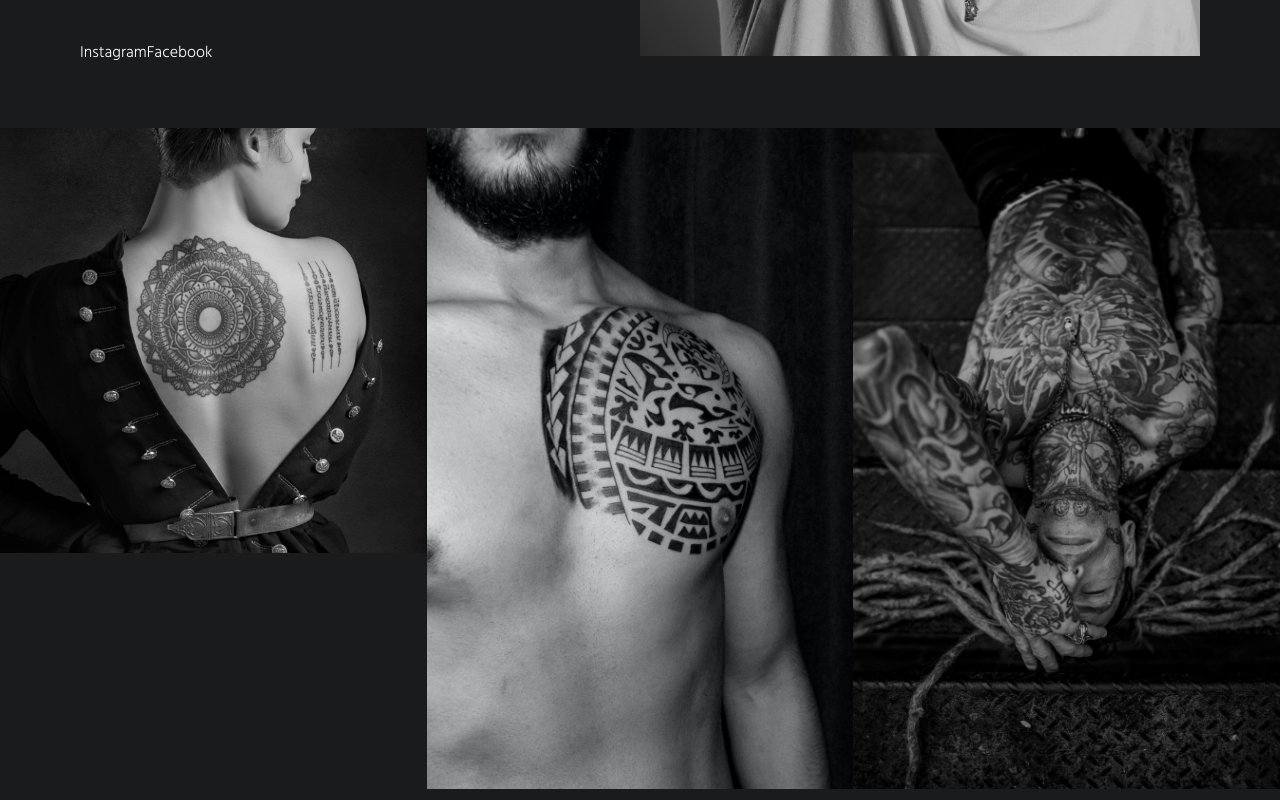
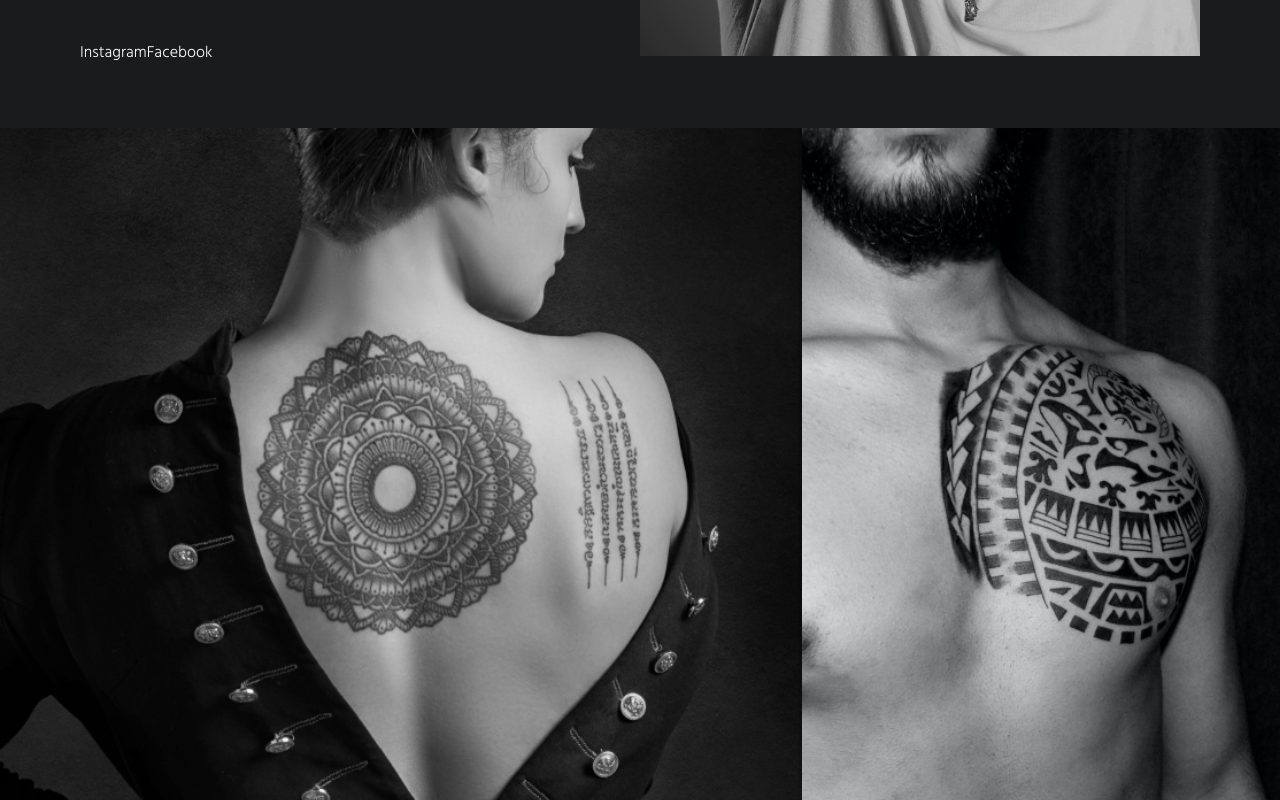
Before and after one commit to MariaZakharova0805/tattoo, a React (Vite) app: page /artists/Craig in a window 1280 px wide. Shown: the part 800-1600 px from the top of the page. Built offline with nearby package versions, Linux system fonts and the light colour scheme.

Commit message:
image slider fixed

```diff
--- a/src/entities/iframe/iframe.module.css
+++ b/src/entities/iframe/iframe.module.css
@@ -5,6 +5,7 @@
     filter: grayscale(100%) contrast(1);
     opacity: 0.8;
     border: none;
+    margin-bottom: 68px;
 }
 @media (min-width:768px) {
     .map {
--- a/src/entities/iframe/iframe.tsx
+++ b/src/entities/iframe/iframe.tsx
@@ -4,7 +4,8 @@ export const Iframe = () => {
         <div className={c.map}>
             <iframe src="https://www.google.com/maps/embed?pb=!1m18!1m12!1m3!1d3441.5006864166726!2d-86.5006417!3d30.393533399999995!2m3!1f0!2f0!3f0!3m2!1i1024!2i768!4f13.1!3m3!1m2!1s0x88914155eb6499ad%3A0x61c765e018b6fe89!2zNDA5IEhhcmJvciBCbHZkLCBEZXN0aW4sIEZMIDMyNTQxLCDQodCo0JA!5e0!3m2!1sru!2skz!4v1687858698744!5m2!1sru!2skz"
                 loading="lazy"
-                referrerPolicy="no-referrer-when-downgrade">
+                referrerPolicy="no-referrer-when-downgrade"
+                style={{ border: 0 }}>
             </iframe>
         </div>
     )
--- a/src/entities/swiper/swiper.module.css
+++ b/src/entities/swiper/swiper.module.css
@@ -3,13 +3,33 @@
     width: 100vw;
 }
 
-.mySwiper {
-    width: 100vw;
+.swiper {
+    width: fit-content !important;
     cursor: grab;
 }
 
-.mySwiper img {
-    display: block;
-    width: 100vw;
+.swiper_slide {
+    width: fit-content !important;
+}
 
+.swiper_slide:nth-child(1) {
+    width: fit-content !important
 }
+
+.swiper_slide_img {
+    max-height: 400px;
+}
+
+@media (min-width:786px) {
+    .swiper_slide_img {
+        height: 800px;
+        max-height: 800px;
+    }
+}
+
+@media (min-width:1600px) {
+    .swiper_slide_img {
+        height: 1000px;
+        max-height: 1000px;
+    }
+}
--- a/src/entities/swiper/swiper.tsx
+++ b/src/entities/swiper/swiper.tsx
@@ -10,39 +10,42 @@ type SwiperProps = {
     member: any
 }
 export const SwiperItem: FC<SwiperProps> = ({ member }) => {
-    const [width, setWidth] = useState(window.innerWidth);
-    const [itemWidth, setItemWidth] = useState(window.innerWidth / 2);
+    const [windowWidth, setWindowWidth] = useState(window.innerWidth);
+    const [itemsPerView, setItemsPerView] = useState(window.innerWidth / 2);
     useEffect(() => {
-        if (width > 786) {
-            setItemWidth(3)
+        if (windowWidth > 786) {
+            setItemsPerView(3)
         }
         else {
-            setItemWidth(2)
+            setItemsPerView(2)
         }
         const handleResize = (event: any) => {
-            setWidth(event.target.innerWidth);
+            setWindowWidth(event.target.innerWidth);
         };
         window.addEventListener('resize', handleResize);
         return () => {
             window.removeEventListener('resize', handleResize);
         };
-    }, [width]);
+    }, [windowWidth]);
 
     return (
         <>
             <Swiper
-                slidesPerView={itemWidth}
-                centeredSlides={false}
-                className={c.mySwiper}
+                autoHeight={true}
+                slidesPerView={itemsPerView}
+                watchSlidesProgress={true}
+                className={c.swiper}
+                loop={true}
             >
                 {member.map((item: IPorfolio) => {
                     return (
-                        <SwiperSlide key={item.id}>
+                        <SwiperSlide key={item.id} className={c.swiper_slide}>
                             <LazyLoadImage key={item.id}
                                 alt={item.text}
                                 effect="blur"
                                 src={item.src}
                                 placeholderSrc={item.srcSM}
+                                className={c.swiper_slide_img}
                             />
                         </SwiperSlide>
                     )
--- a/src/pages/contact/contact.module.css
+++ b/src/pages/contact/contact.module.css
@@ -7,6 +7,7 @@
     display: grid;
     grid-template-columns: 1fr;
     gap: 20px;
+    margin-bottom: 16px;
 }
 
 .top_left p,
@@ -28,15 +29,19 @@
         gap: 20px;
     }
 
-    .top_right {
-        text-align: right;
+    .top_right,
+    .top_left {
         display: flex;
         flex-direction: column;
         justify-content: space-between;
     }
 
-    .top_right_top {
-        margin-bottom: 0;
+    .top_left_item {
+        height: fit-content;
+        margin: 0;
     }
 
+    .top_right {
+        align-items: flex-end;
+    }
 }
--- a/src/pages/contact/contact.tsx
+++ b/src/pages/contact/contact.tsx
@@ -4,47 +4,31 @@ import { Header_H2 } from "../../shared/ui/text/text-h2"
 import h2 from '../../../public/contact/h2_contacts.svg'
 import { PageBottom } from "../../entities/page-footer/page-footer"
 import { Container } from '../../shared/ui/container/container'
-import { useFooter } from '../../shared/store'
 import { Link } from '../../shared/ui/link/link'
 import { TextRegular } from '../../shared/ui/text/text-regular'
 import { Header_H3 } from '../../shared/ui/text/text-h3'
 import { Iframe } from '../../entities/iframe';
+import { useContacts } from '../../shared/store';
+
 
 export const Contact = () => {
-  const links = useFooter(state => state.footerLinks)
+  const { contactLinks, socialLinks } = useContacts(state => state)
+
+
   return (
     <section className={c.section}>
       <Container>
         <Header_H2 src={h2} alt="artists" />
         <div className={c.top}>
           <div className={c.top_left}>
-            {links.map(link => {
-              if (link.text1 === 'Instagram') {
-                return ''
-              }
-              else if (link.text2 === 'destintattoocompany@gmail.com') {
-                return (
-                  <div key={link.id}>
-
-                    <div className={c.top_left_item}>
-                      <TextRegular color='grey'>Phone number </TextRegular>
-                      <Link href={link.link1}>{link.text1}</Link>
-                    </div>
-
-                    <div className={c.top_left_item}>
-                      <TextRegular color='grey'>E-mail</TextRegular>
-                      <Link href={link.link2}>{link.text2}</Link>
-                    </div>
-                  </div>
-                )
-              } else
-                return (
-                  <div key={link.id}>
-                    <TextRegular color='grey'>Address</TextRegular>
-                    <div className={c.top_left_item}><Link href={link.link1} >{link.text1}</Link></div>
-                  </div>)
-            }
-            )}
+            {contactLinks.map(link => {
+              return (
+                <div className={c.top_left_item} key={link.id}>
+                  <TextRegular color='grey'>{link.title}</TextRegular>
+                  <TextRegular><Link href={link.link}>{link.linkText}</Link></TextRegular>
+                </div>
+              )
+            })}
           </div>
           <div className={c.top_right}>
             <div className={c.top_right_top}>
@@ -52,15 +36,10 @@ export const Contact = () => {
               <Header_H3>We open 7 days a week</Header_H3>
             </div>
             <div className={c.top_right_socials}>
-              {links.map(link => {
-                if (link.text1 === "Instagram") {
-                  return (
-                    <span key={link.id}>
-                      <TextRegular color='white'><Link href={link.link1}>{link.text1}</Link> </TextRegular>
-                      <TextRegular><Link href={link.link2}>{link.text2}</Link> </TextRegular>
-                    </span>
-                  )
-                }
+              {socialLinks.map(link => {
+                return (
+                  <TextRegular color='white' key={link.id}><Link href={link.link}>{link.linkText}</Link></TextRegular>
+                )
               })}
             </div>
           </div>
```
Also changed, not shown: src/shared/store/model.ts (+12 -5 lines), src/shared/store/store.ts (+27 -15 lines).
